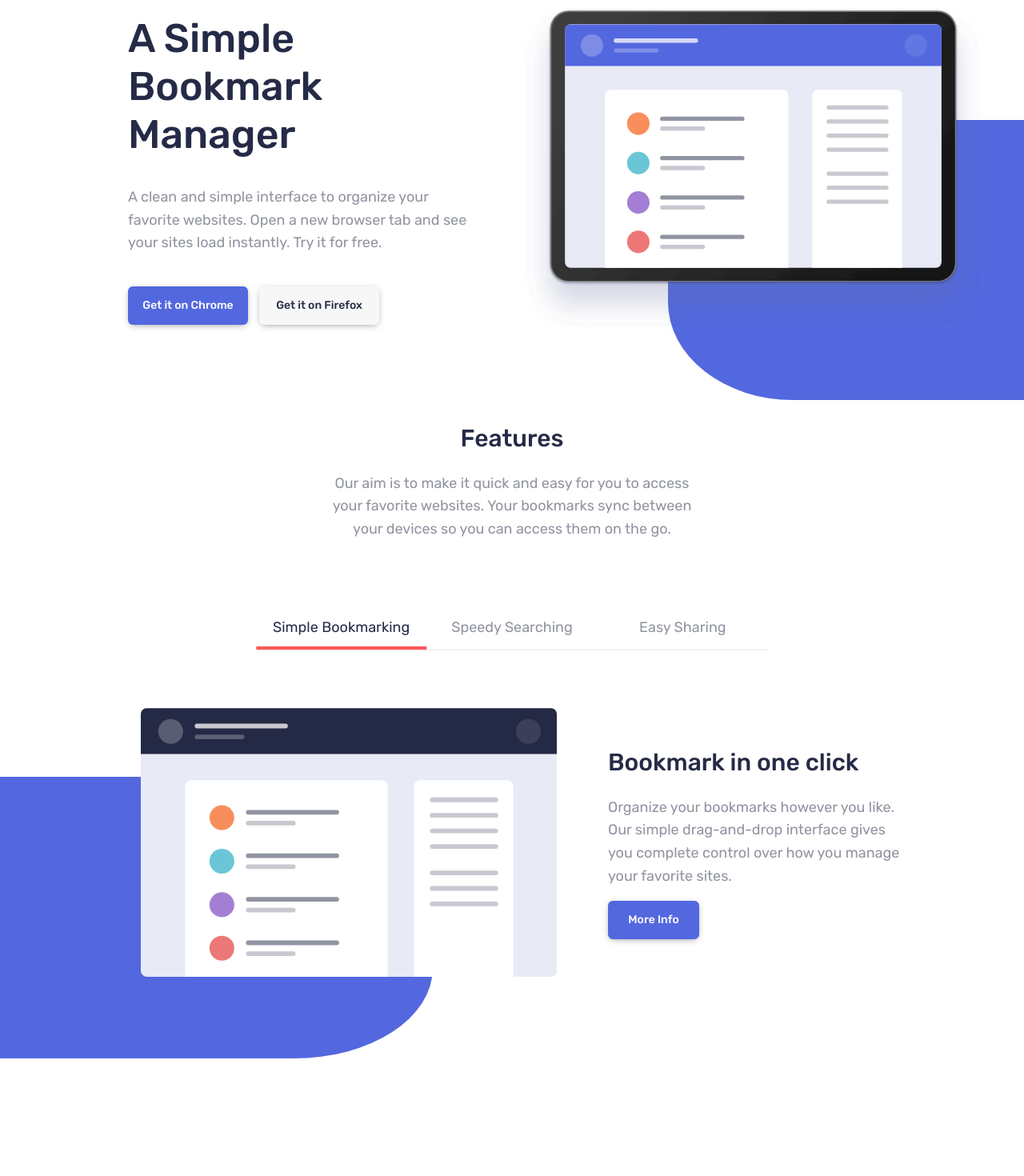
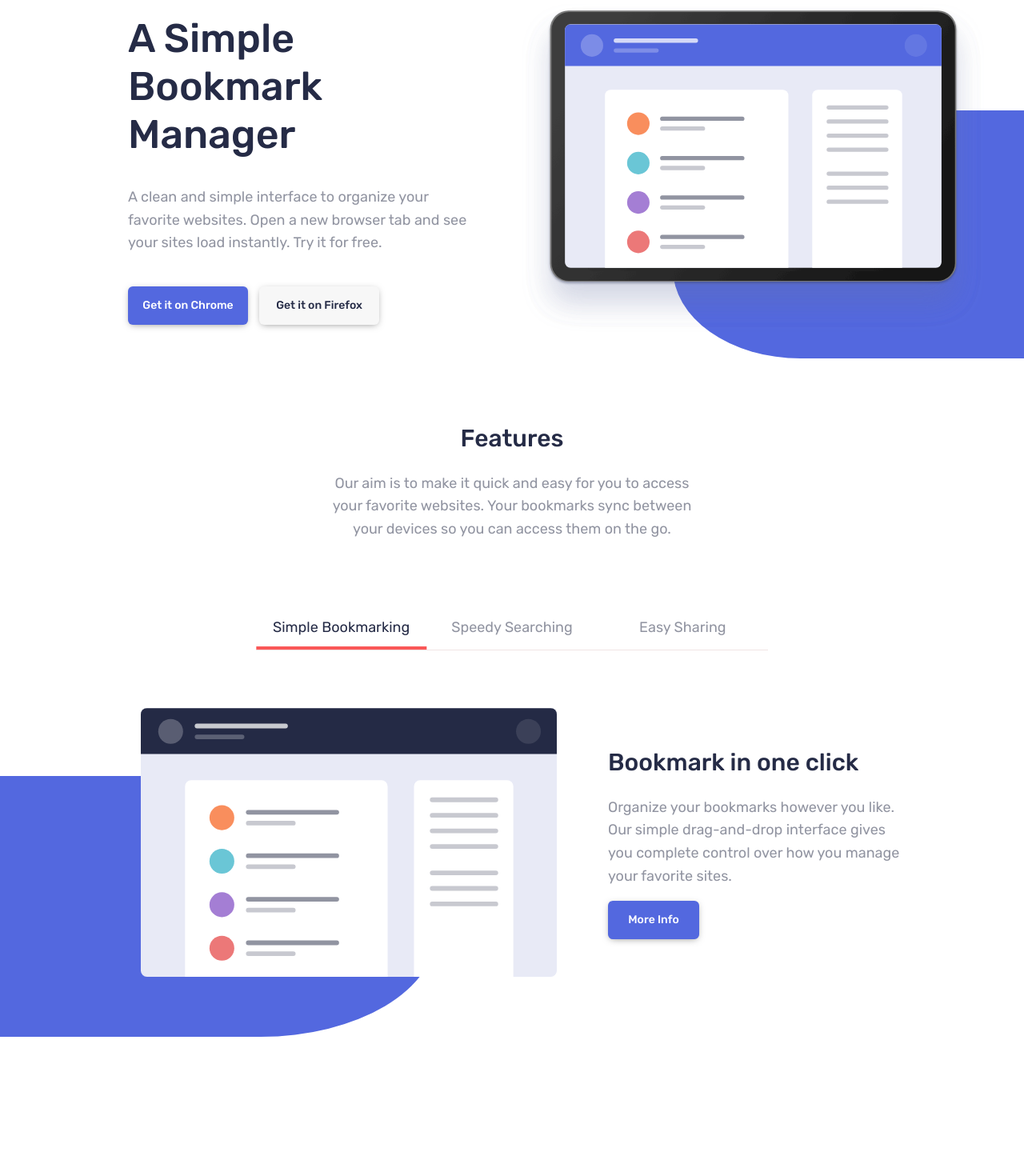
Before and after one commit to Rubendvb/bookmark-landing-page-master, a React (Vite) app: page / in a window 1280 px wide. Shown: the part 200-1670 px from the top of the page at 80% size. Built offline with nearby package versions, Linux system fonts and the light colour scheme.

Commit message:
fix bgImg

```diff
--- a/src/assets/components/Features/Features.module.scss
+++ b/src/assets/components/Features/Features.module.scss
@@ -35,7 +35,7 @@
   display: flex;
   flex-direction: column;
   align-items: center;
-
+  margin-bottom: 4.688rem;
   @include m.side-padding;
 
   @media only screen and (min-width: 992px) {
@@ -117,19 +117,19 @@
 
 .imgBg {
   background-color: v.$Soft-Blue;
-  height: 200px;
+  height: 96%;
   width: 77%;
   border-radius: 0 24% 24% 0;
   position: absolute;
   left: 0;
-  top: 33px;
+  top: 17%;
   z-index: -1;
 
   @media only screen and (min-width: 992px) {
-    top: 86px;
-    height: 352px;
-    width: 104%;
-    border-radius: 0 24% 32% 0;
+    top: 25%;
+    width: 105%;
+    border-radius: 0 65% 44% 0;
+    height: 96%;
   }
 }
 
@@ -141,7 +141,6 @@
   @media only screen and (min-width: 992px) {
     padding: 0;
     max-width: 536px;
-    max-height: 380px;
     margin-left: 11rem;
   }
 }
--- a/src/assets/components/Simple/Simple.module.scss
+++ b/src/assets/components/Simple/Simple.module.scss
@@ -97,26 +97,19 @@
 
 .imgBg {
   background-color: v.$Soft-Blue;
-  height: 200px;
+  height: 75%;
   width: 80%;
   border-radius: 24% 0 0 24%;
   position: absolute;
   right: 0;
-  top: 60px;
+  top: 23%;
   z-index: -1;
 
-  @media only screen and (min-width: 768px) {
-    height: 368px;
-    width: 68%;
-    border-radius: 24% 0 0 26%;
-    top: 167px;
-  }
-
   @media only screen and (min-width: 992px) {
-    border-radius: 24% 0 0 35%;
-    top: 145px;
-    height: 350px;
-    width: 71%;
+    height: 75%;
+    width: 70%;
+    border-radius: 70% 0 0 40%;
+    top: 32%;
   }
 }
 
```
